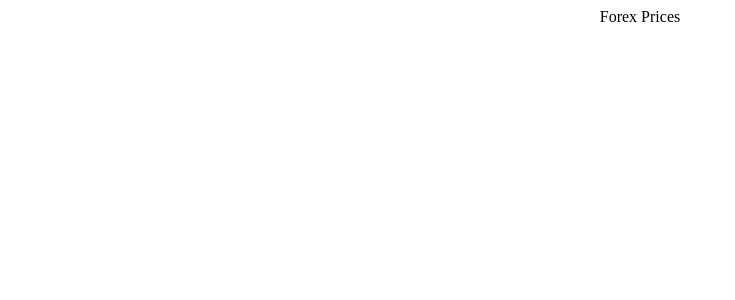
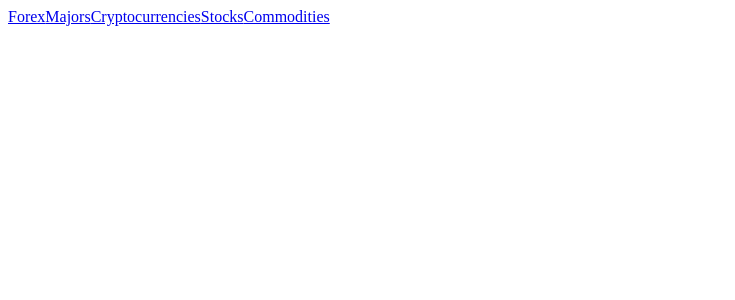
Before and after one commit to KDlamini/forex-metrics, a React (Create React App) app: page / in a window 1280 px wide. Shown: the top 300 px of the page, without its empty margins (0-735 px from the left). Built offline with nearby package versions, Linux system fonts and the light colour scheme.

Commit message:
Add Router Links for categories.

```diff
--- a/src/App.js
+++ b/src/App.js
@@ -1,9 +1,13 @@
+import { Routes, Route } from 'react-router-dom';
+import Home from './components/Home';
 import './App.css';
 
 function App() {
   return (
-    <div className="App">
-      Forex Prices
+    <div className="markets">
+      <Routes>
+        <Route path="/" element={<Home />} />
+      </Routes>
     </div>
   );
 }
--- /dev/null
+++ b/src/components/Home.js
@@ -0,0 +1,16 @@
+import React from 'react';
+import { Link } from 'react-router-dom';
+
+function Home() {
+  return (
+    <section className="homepage">
+      <Link to="/forex" className="category">Forex</Link>
+      <Link to="/majors" className="category">Majors</Link>
+      <Link to="/crypto" className="category">Cryptocurrencies</Link>
+      <Link to="/stocks" className="category">Stocks</Link>
+      <Link to="/commodities" className="category">Commodities</Link>
+    </section>
+  );
+}
+
+export default Home;
```
